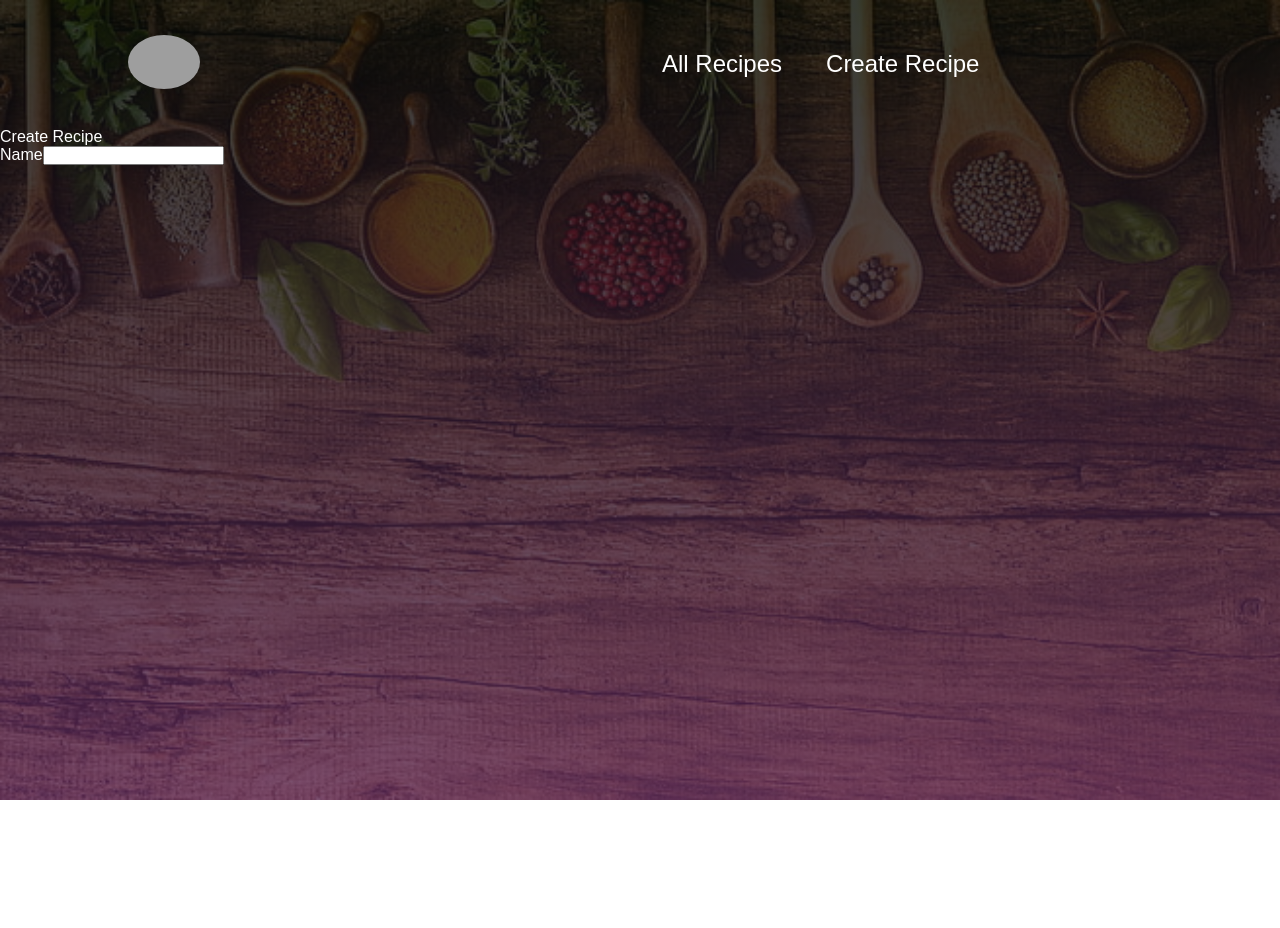
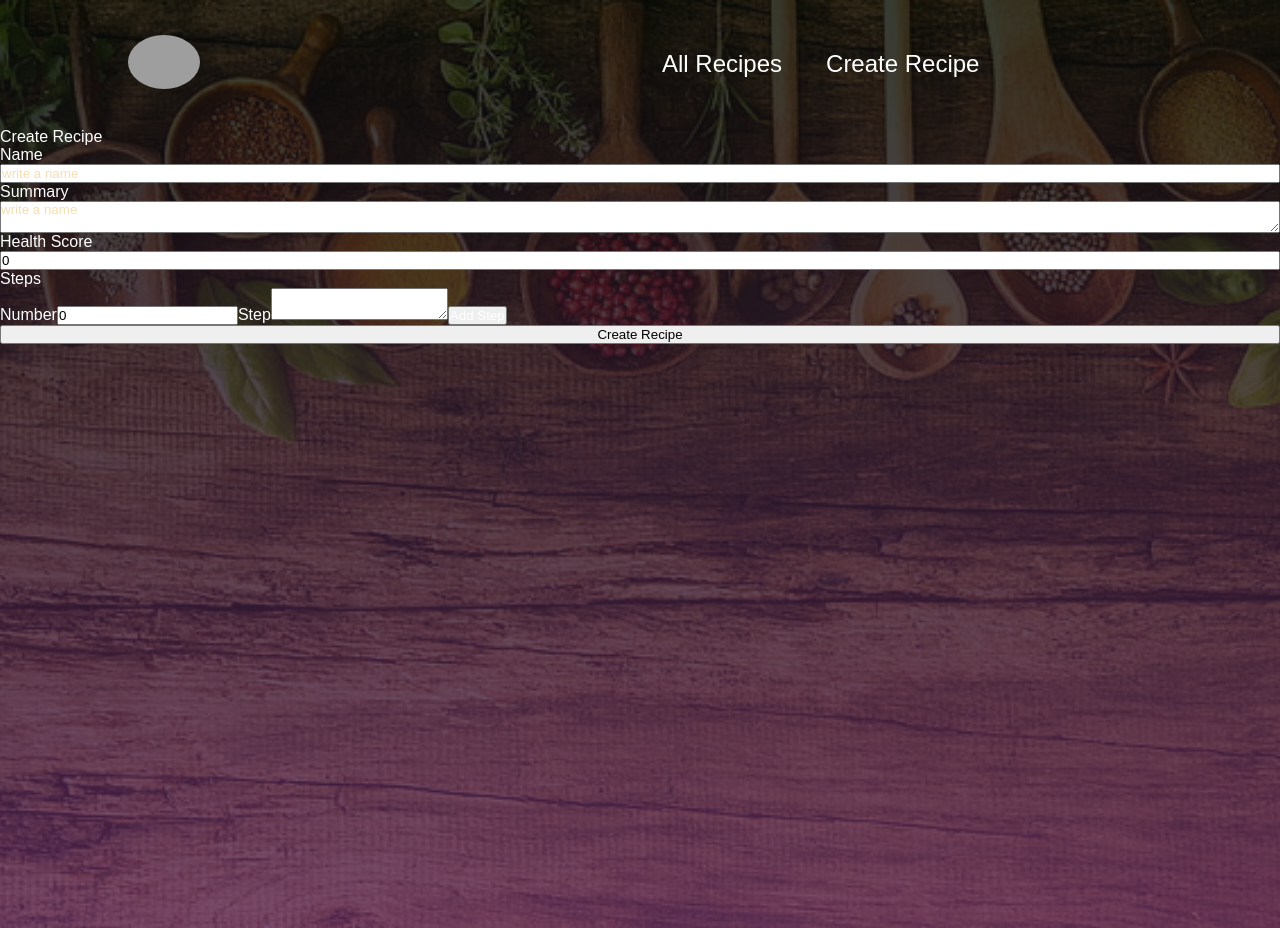
Before and after one commit to omar5876/PI_Foods, a React (Create React App) app in the folder client/: page /Create in a window 1280 px wide. Before the commit the page ends 800 px from the top, so only its background shows below. Built offline with nearby package versions, Linux system fonts and the light colour scheme; grey boxes are pictures that could not be loaded.

Commit message:
making form to create recipe

```diff
--- a/client/src/css/CreateRecipe.module.css
+++ b/client/src/css/CreateRecipe.module.css
@@ -0,0 +1,14 @@
+.createRecipeContainer{
+    width: 100%;
+    min-height: 100vh;
+}
+
+.createRecipeContainer form{
+    display: flex;
+    flex-direction: column;
+}
+
+.createRecipeContainer form input,
+.createRecipeContainer form textarea{
+    color: black;
+}
--- a/client/src/pages/CreateRecipe.js
+++ b/client/src/pages/CreateRecipe.js
@@ -1,12 +1,52 @@
 import s from '../css/CreateRecipe.module.css'
+import {useState} from 'react'
 
 const CreateRecipe = () => {
+    let [objectStep, setObjectStep] = useState({number: 0, step: ''})
+    let [arraySteps, setArraySteps] = useState([])
+    let [input, setInput] = useState({name: '', summary: '', healthScore: 0, steps: arraySteps})
+
+    const handleChange = (e) => {
+        setInput({
+            ...input,
+            [e.target.name]: e.target.value
+        })
+    }
+
+    const handleChangeObjectStep = (e) => {
+        setObjectStep({
+            ...objectStep,
+            [e.target.name]: e.target.value
+        })
+    }
+
+    const addStep = () => {
+        let newStep = {number: objectStep.number, step: objectStep.step}
+        arraySteps.push(newStep)
+        console.log(arraySteps)
+        setObjectStep({number: 0, step: ''})
+    }
+
     return (
         <div className={s.createRecipeContainer}>
             Create Recipe
             <form>
                 <label>Name</label>
-                <input type={'text'}/>
+                <input type={'text'} placeholder='write a name' required name='name' value={input.name} onChange={handleChange}/>
+                <label>Summary</label>
+                <textarea type={'text'} placeholder='write a name' required name='summary' value={input.summary} onChange={handleChange}/>
+                <label>Health Score</label>
+                <input type={'number'} placeholder='write a name' name='healthScore' value={input.healthScore} onChange={handleChange}/>
+                <label>Steps</label>
+                    <div>
+                        <label>Number</label>
+                        <input type={'number'} name='number' value={objectStep.number} onChange={ handleChangeObjectStep}/>
+                        <label>Step</label>
+                        <textarea type={'text'}  name='step' value={objectStep.step} onChange={handleChangeObjectStep}/>
+                        <button type='button' onClick={addStep}>Add Step</button>
+                    </div>
+                <input type='submit' value='Create Recipe'/>
+
             </form>
         </div>
     )
```
